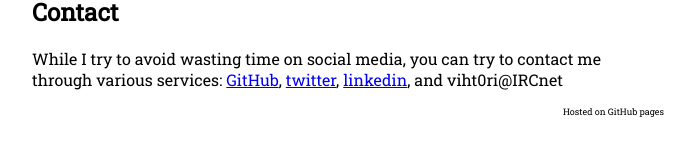
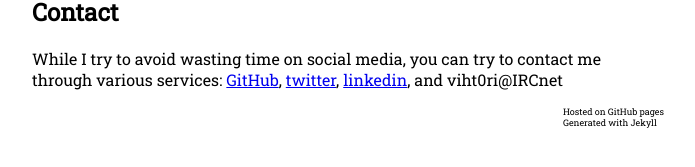
Before and after one commit to viht0ri/viht0ri.github.io, a Jekyll site: the page built from index.md, in a window 1280 px wide. Shown: the part 204-371 px from the top of the page, without its empty margins (292-987 px from the left). Built offline with Jekyll 4.4.1, drawn with Linux system fonts in a browser that asks for light colours; our own code applies the rules of GitHub Pages for plain Markdown files.

Commit message:
Add jekyl credit

```diff
--- a/_includes/footer.html
+++ b/_includes/footer.html
@@ -1,5 +1,5 @@
 <footer>
     <div class="content">
-        <span class="credits">Hosted on GitHub pages</span>
+        <div class="credits">Hosted on GitHub pages<br/>Generated with Jekyll</div>
     </div>
 </footer>
```
